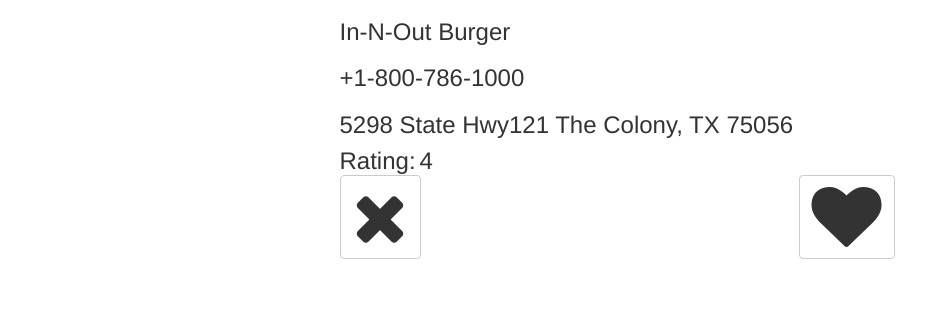
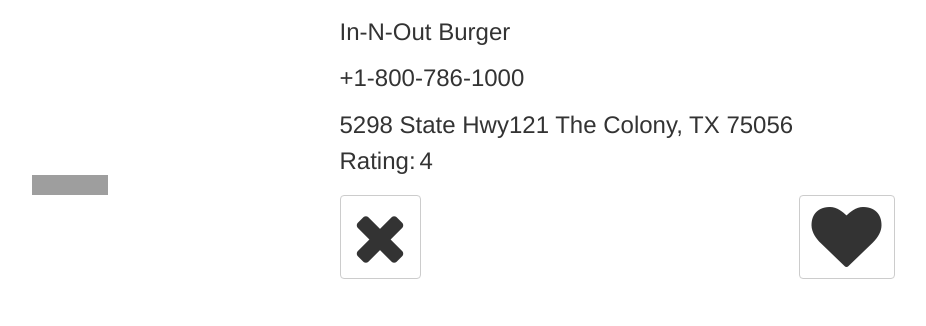
Before and after one commit to UberKitten/quickeats, a PHP site: page / in a window 1280 px wide. Shown: the part 474-800 px from the top of the page, without its empty margins (23-949 px from the left). Run offline with PHP 8.4, Linux system fonts and the light colour scheme; some libraries are stand-ins or nearby versions; grey boxes are pictures that could not be loaded.

Commit message:
star rating test

```diff
--- a/index.html
+++ b/index.html
@@ -7,10 +7,13 @@
 		<meta name="viewport" content="width=device-width, initial-scale=1, maximum-scale=1">
 		<script src="https://ajax.googleapis.com/ajax/libs/jquery/1.11.3/jquery.min.js"></script>
 		<script src="https://maxcdn.bootstrapcdn.com/bootstrap/3.3.5/js/bootstrap.min.js" integrity="sha512-K1qjQ+NcF2TYO/eI3M6v8EiNYZfA95pQumfvcVrTHtwQVDG+aHRqLi/ETn2uB+1JqwYqVG3LIvdm9lj6imS/pQ==" crossorigin="anonymous"></script>
+
+		<script src="main.js"></script>
 		<link rel="stylesheet" href="https://maxcdn.bootstrapcdn.com/bootstrap/3.3.5/css/bootstrap.min.css" integrity="sha512-dTfge/zgoMYpP7QbHy4gWMEGsbsdZeCXz7irItjcC3sPUFtf0kuFbDz/ixG7ArTxmDjLXDmezHubeNikyKGVyQ==" crossorigin="anonymous">
 		<link rel="stylesheet" href="https://maxcdn.bootstrapcdn.com/font-awesome/4.4.0/css/font-awesome.min.css">
 		<link rel="stylesheet" href="main.css">
-		<script src="main.js"></script>
+
+
 	</head>
 
 	<body>
@@ -136,6 +139,13 @@
 						</div>
 					</div>
 					<div class="row">
+						<div class="restaurant-stars">
+							<div class="restaurant-stars-rating" title="2.5">
+								&nbsp;
+							</div>
+						</div>
+					</div>
+					<div class="row">
 
 						<div class="col-xs-6 col-sm-3 col-sm-offset-3 ">
 							<a class="btn btn-default" href="#" role="button" onclick="nextbusiness();"><i class="fa fa-times fa-5x"></i></a>
--- a/main.css
+++ b/main.css
@@ -6,6 +6,8 @@
 .bizrating {
     display: inline;
 }
+.restaurant-stars { display:block; width:76px; height:20px; background:url('images/rating_default.jpg') no-repeat; }
+.restaurant-stars-rating { display:block; width:38px; height:20px; background:url('images/rating_stared.jpg') no-repeat; }
 .navbar-default {
   background-color: #3a3736;
   border-color: #e18a27;
--- a/main.js
+++ b/main.js
@@ -11,6 +11,7 @@ function showbusiness(i){
 			$("#bizpicture").attr("src",business.image_url)
 			$("#bizaddress").text(display_address);
 			$("#directionsbtn").attr("href", "https://www.google.com/maps?hl=en&q=" + display_address);
+			$('.restaurant-stars-rating').width(business.rating*76/5);
 		}
 	};
 function nextbusiness(){
@@ -22,4 +23,5 @@ $(document).ready(function() {
 		businesses = data.businesses;
 		showbusiness(0);
 	});
+
 });
```
